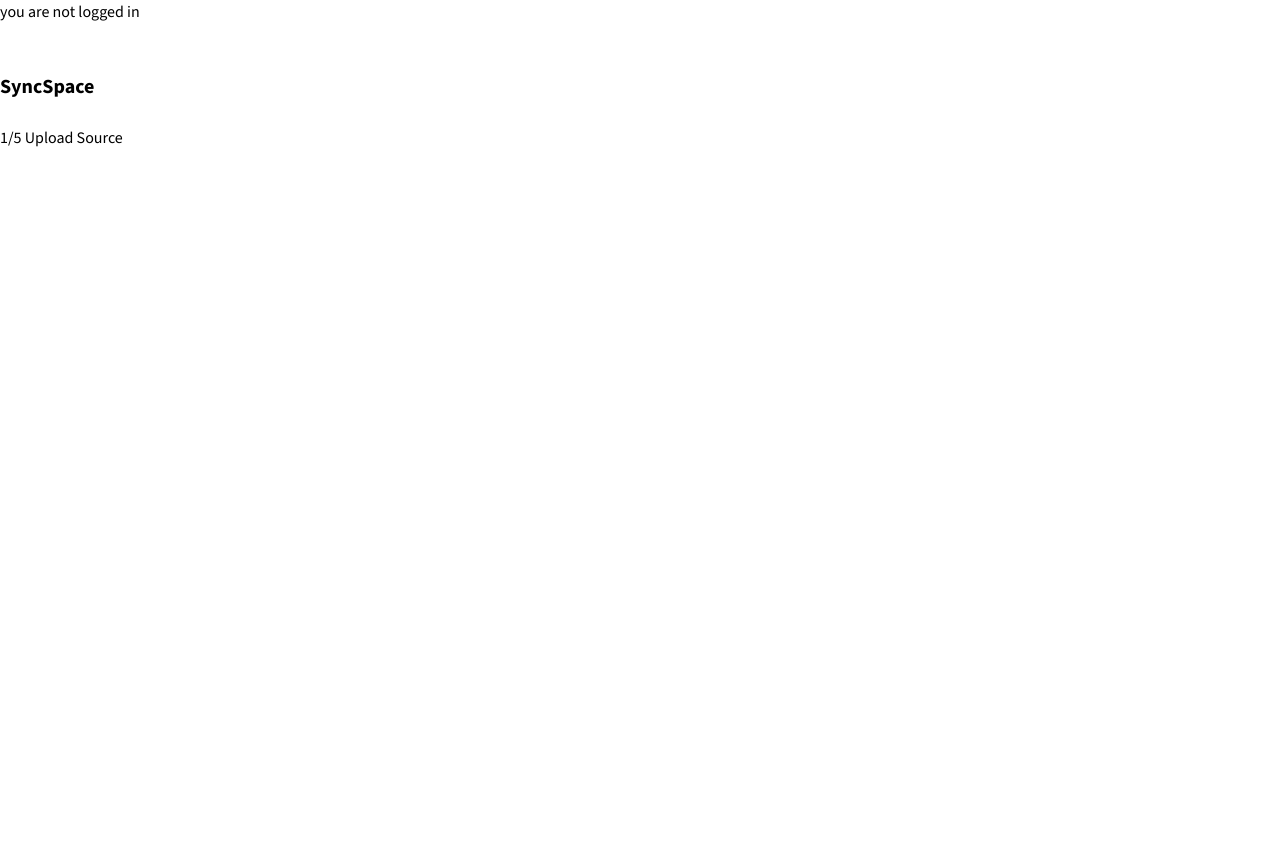
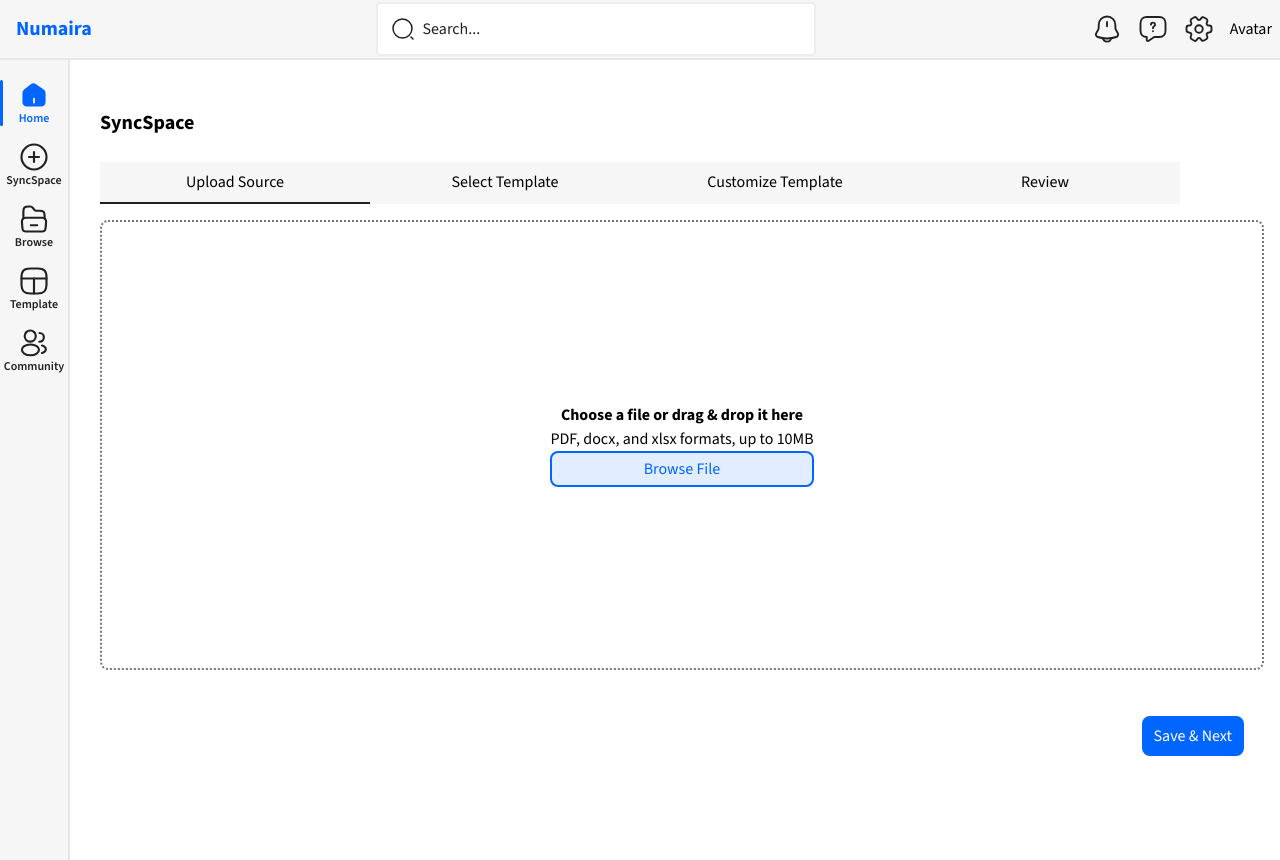
Before and after one commit to frankz2020/numaira, a Next.js app in the folder digitdove_app/: page /pages/create in a window 1280 px wide. Before the commit this address had no page. Before the commit the page ends 800 px from the top, so only its background shows below. Built offline with nearby package versions, Linux system fonts and the light colour scheme.

Commit message:
update sync space

```diff
--- a/digitdove_app/next.config.mjs
+++ b/digitdove_app/next.config.mjs
@@ -14,6 +14,7 @@
           test: /\.svg$/,
           use: ['@svgr/webpack'],
         });
+        config.resolve.alias.canvas = false;
         return config;
       },
 };
--- a/digitdove_app/src/app/components/NavButton.tsx
+++ b/digitdove_app/src/app/components/NavButton.tsx
@@ -42,6 +42,7 @@
   flex-direction: column;
   align-items: center;
   cursor: pointer;
+  width: 100%;
 `;
 
 const NavButton: React.FC<NavButtonProps> = ({
--- a/digitdove_app/src/app/components/SideNav.tsx
+++ b/digitdove_app/src/app/components/SideNav.tsx
@@ -57,7 +57,7 @@
     <>
       {/* Side Navbar */}
       <div
-        className="flex flex-col p-1 h-full gap-4 border-r-2 pt-5"
+        className="flex flex-col h-full gap-4 border-r-2 pt-5"
         style={{
           borderColor: theme.neutual200,
           backgroundColor: theme.neutral100,
@@ -78,7 +78,7 @@
           SvgIcon={HomeSVG}
         />
         <NavButton
-          name="Create"
+          name="SyncSpace"
           highlightDirection={HighlightDirection.Left}
           selected={selectedBtn == ButtonOptions.Create}
           onClick={() => {
--- a/digitdove_app/src/app/components/TopNav.tsx
+++ b/digitdove_app/src/app/components/TopNav.tsx
@@ -44,7 +44,7 @@
             }}
             className="cursor-pointer p-2"
           >
-            DigitDove
+            Numaira
           </div>
           <SearchBar />
           <div className="flex justify-between gap-4 items-center">
--- a/digitdove_app/src/app/pages/create/page.tsx
+++ b/digitdove_app/src/app/pages/create/page.tsx
@@ -1,17 +1,72 @@
 "use client";
+
 import React, { useState } from "react";
 import { TitleText } from "@/app/components/generalStyleComponents";
+import ProcessBar from "./processBar";
+import { useTheme } from "@/app/providers/ThemeContext";
+import { useFormat } from "@/app/providers/FormatContext";
+import styled from "styled-components";
 
-enum Stages {
+export enum Stages {
   UploadSource,
   SelectTemplate,
-  CustomizeTemplate,
+  AssociateAndSync,
   Review,
-  Publish,
 }
+
+const FileInput = styled.input`
+  display: none;
+`;
+
+const UploadContainer = styled.div`
+  min-height: 450px;
+  border: 2px dotted ${(props) => props.theme.neutral700};
+  border-radius: ${(props) => props.format.roundmd};
+  display: flex;
+  justify-content: center;
+  align-items: center;
+  margin-top: 1rem;
+  margin-right: 1rem;
+  padding: 20px;
+  text-align: center;
+`;
+
+const FileInfo = styled.div`
+  display: flex;
+  align-items: center;
+`;
+
+const Avatar = styled.div`
+  width: 45px;
+  height: 45px;
+  border-radius: 50%;
+  background-color: ${(props) => props.theme.primary};
+  display: flex;
+  justify-content: center;
+  align-items: center;
+  color: #fff;
+  font-size: 20px;
+  margin-right: 10px;
+`;
+
 const SyncSpace = () => {
+  const [stage, setStage] = useState(Stages.UploadSource);
+  const [file, setFile] = useState<File | null>(null);
+  const { theme } = useTheme();
+  const { format } = useFormat();
 
-  const [stage, setStage] = useState(Stages.UploadSource);
+  const handleFileChange = (e: React.ChangeEvent<HTMLInputElement>) => {
+    const selectedFile = e.target.files ? e.target.files[0] : null;
+    if (selectedFile != null && selectedFile.type === "application/pdf") {
+      setFile(selectedFile);
+    }
+  };
+
+  const handleClick = () => {
+    const fileInput = document.getElementById("fileInput") as HTMLInputElement;
+    fileInput.click();
+  };
+
   let stageText = "";
   switch (stage) {
     case Stages.UploadSource:
@@ -20,23 +75,102 @@
     case Stages.SelectTemplate:
       stageText = "Select Template";
       break;
-    case Stages.CustomizeTemplate:
-      stageText = "Customize Template";
+    case Stages.AssociateAndSync:
+      stageText = "Associate and Sync";
       break;
     case Stages.Review:
       stageText = "Review";
-      break;
-    case Stages.Publish:
-      stageText = "Publish";
       break;
     default:
       stageText = "";
   }
 
   return (
-    <div>
+    <div className="h-100">
       <TitleText>SyncSpace</TitleText>
-      <div>{stage + 1}/5 {stageText}</div>
+      <ProcessBar stage={stage} setStage={setStage} />
+      <section className="mt-2" style={{ height: "60vh" }}>
+        {stage === Stages.UploadSource && (
+          <UploadContainer theme={theme} format={format}>
+            <FileInput
+              id="fileInput"
+              type="file"
+              accept="application/pdf"
+              onChange={handleFileChange}
+            />
+            {file ? (
+              <FileInfo>
+                <Avatar theme={theme}>
+                  {file.name.charAt(0).toUpperCase()}
+                </Avatar>
+                <span>{file.name}</span>
+              </FileInfo>
+            ) : (
+              <div className="flex flex-col justify-center">
+                <div className="font-bold">
+                  Choose a file or drag & drop it here
+                </div>
+                PDF, docx, and xlsx formats, up to 10MB
+                <button
+                  onClick={handleClick}
+                  className="py-1"
+                  style={{
+                    backgroundColor: theme.brand,
+                    border: `${"2px solid " + theme.brand500}`,
+                    borderRadius: format.roundmd,
+                    color: theme.brand500,
+                    cursor: "pointer",
+                  }}
+                >
+                  Browse File
+                </button>
+              </div>
+            )}
+          </UploadContainer>
+        )}
+        {stage === Stages.SelectTemplate && <>Choose output template</>}
+        {stage === Stages.AssociateAndSync && <>AssociateAndSync</>}
+        {stage === Stages.Review && <>Review</>}
+      </section>
+
+      <div className=" flex flex-col justify-end">
+        <div className="flex justify-end me-5 h-100">
+          {stage > Stages.UploadSource && (
+            <button
+              className="px-3 py-2 m-4"
+              onClick={() => {
+                  setStage(stage - 1);
+              }}
+              style={{
+                backgroundColor: theme.brand,
+                color: theme.brand500,
+                borderRadius: format.roundmd,
+                border: "2px solid " + theme.brand500,
+              }}
+            >
+              Back
+            </button>
+          )}
+
+          <button
+            className="px-3 py-2 m-4"
+            onClick={() => {
+              if (stage < Stages.Review) {
+                setStage(stage + 1);
+              } else {
+                console.log("done");
+              }
+            }}
+            style={{
+              backgroundColor: theme.brand500,
+              color: theme.neutral,
+              borderRadius: format.roundmd,
+            }}
+          >
+            Save & Next
+          </button>
+        </div>
+      </div>
     </div>
   );
 };
--- /dev/null
+++ b/digitdove_app/src/app/pages/create/processBar.tsx
@@ -0,0 +1,95 @@
+import React, { useEffect, useState } from "react";
+import { Stages } from "./page";
+import { useFormat } from "@/app/providers/FormatContext";
+import { useTheme } from "@/app/providers/ThemeContext";
+import styled from "styled-components";
+const ProcessBar = (props: {
+  stage: Stages;
+  setStage: React.Dispatch<React.SetStateAction<Stages>>;
+}) => {
+  const { theme } = useTheme();
+  const { format } = useFormat();
+  const [selected, setSelected] = useState(Stages.UploadSource);
+  const stages = [
+    Stages.UploadSource,
+    Stages.SelectTemplate,
+    Stages.AssociateAndSync,
+    Stages.Review
+  ];
+
+  useEffect(() => {
+    setSelected(props.stage)
+  }, [props.stage])
+  return (
+    <div className="flex">
+      {stages.map((stage: Stages) => {
+        return (
+          <ProcessBarBrick
+            key={stage}
+            stage={stage}
+            selected={selected}
+            onPress={() => {
+              console.log("pressed");
+              setSelected(stage);
+              props.setStage(stage)
+            }}
+          />
+        );
+      })}
+    </div>
+  );
+};
+
+const ProcessBarBrick = (props: {
+  stage: Stages;
+  onPress: () => void;
+  selected: Stages;
+}) => {
+  let stageText = "";
+  const { theme } = useTheme();
+  const { format } = useFormat();
+
+  switch (props.stage) {
+    case Stages.UploadSource:
+      stageText = "Upload Source";
+      break;
+    case Stages.SelectTemplate:
+      stageText = "Select Template";
+      break;
+    case Stages.AssociateAndSync:
+      stageText = "Customize Template";
+      break;
+    case Stages.Review:
+      stageText = "Review";
+      break;
+    default:
+      stageText = "";
+  }
+
+  const StyledTopBar = styled.div`
+    background-color: ${(props) => props.theme.neutral100};
+    min-width: 270px;
+    border-bottom: 2px solid
+      ${(props) =>
+        props.selected ? props.theme.neutral1000 : props.theme.neutral100};
+    transition: all 0.3s ease;
+    padding: 0.5rem 1.25rem;
+    cursor: pointer;
+    display: flex;
+    justify-content: center;
+  `;
+
+  return (
+    <>
+      <StyledTopBar
+        theme={theme}
+        selected={props.selected >= props.stage}
+        onClick={props.onPress}
+      >
+        {stageText}
+      </StyledTopBar>
+    </>
+  );
+};
+
+export default ProcessBar;
--- a/digitdove_app/src/app/providers/GlobalContext.tsx
+++ b/digitdove_app/src/app/providers/GlobalContext.tsx
@@ -15,7 +15,7 @@
 
 export const GlobalProvider = ({ children }: { children: ReactNode }) => {
   const [user, setUser] = useState<string | null>(null);
-  const [loggedIn, setLoggedIn] = useState<Boolean>(false)
+  const [loggedIn, setLoggedIn] = useState<Boolean>(true)
   return (
     <GlobalContext.Provider value={{ user, setUser, loggedIn, setLoggedIn }}>
       {children}
--- a/digitdove_app/src/app/providers/ThemeContext.tsx
+++ b/digitdove_app/src/app/providers/ThemeContext.tsx
@@ -19,6 +19,11 @@
   neutral300: string;
   neutral700: string;
   neutral1000: string;
+  brand: string;
+  brand200: string;
+  brand500: string;
+  brand800: string;
+  brand1000: string;
   // highlightTextColor: string;
   [key: string]: string; // To support additional colors
 }
@@ -48,9 +53,11 @@
   const [theme, setTheme] = useState<Theme | null>(null);
 
   useEffect(() => {
-
     const detectColorScheme = () => {
-      if (window.matchMedia && window.matchMedia('(prefers-color-scheme: dark)').matches) {
+      if (
+        window.matchMedia &&
+        window.matchMedia("(prefers-color-scheme: dark)").matches
+      ) {
         // Dark mode colors
         setTheme({
           primary: colors.primary,
@@ -60,6 +67,12 @@
           neutral1000: colors.neutral1000,
           neutral200: colors.neutral200,
           neutral300: colors.neutral300, // Add the missing property
+
+          brand: colors.brand,
+          brand200: colors.brand200,
+          brand500: colors.brand500,
+          brand800: colors.brand800,
+          brand1000: colors.brand1000,
           // Add other colors as needed
         });
       } else {
@@ -72,6 +85,11 @@
           neutral1000: colors.neutral1000,
           neutral200: colors.neutral200,
           neutral300: colors.neutral300, // Add the missing property
+          brand: colors.brand,
+          brand200: colors.brand200,
+          brand500: colors.brand500,
+          brand800: colors.brand800,
+          brand1000: colors.brand1000,
           // Add other colors as needed
         });
       }
@@ -79,13 +97,21 @@
     detectColorScheme();
 
     // Listen for changes in color scheme
-    window.matchMedia('(prefers-color-scheme: dark)').addEventListener('change', detectColorScheme);
-    window.matchMedia('(prefers-color-scheme: light)').addEventListener('change', detectColorScheme);
+    window
+      .matchMedia("(prefers-color-scheme: dark)")
+      .addEventListener("change", detectColorScheme);
+    window
+      .matchMedia("(prefers-color-scheme: light)")
+      .addEventListener("change", detectColorScheme);
 
     // Cleanup event listeners on unmount
     return () => {
-      window.matchMedia('(prefers-color-scheme: dark)').removeEventListener('change', detectColorScheme);
-      window.matchMedia('(prefers-color-scheme: light)').removeEventListener('change', detectColorScheme);
+      window
+        .matchMedia("(prefers-color-scheme: dark)")
+        .removeEventListener("change", detectColorScheme);
+      window
+        .matchMedia("(prefers-color-scheme: light)")
+        .removeEventListener("change", detectColorScheme);
     };
   }, []);
 
@@ -103,7 +129,10 @@
       "--background-color",
       theme.neutral
     );
-    document.documentElement.style.setProperty("--text-color", theme.neutral1000);
+    document.documentElement.style.setProperty(
+      "--text-color",
+      theme.neutral1000
+    );
   }
 
   if (!theme) {
--- a/digitdove_app/src/app/theme/Color.json
+++ b/digitdove_app/src/app/theme/Color.json
@@ -10,6 +10,18 @@
     "neutual200_dark": "#444444",
     "neutral700_dark": "#ADADAD",
     "neutral1000_dark": "#FFFFFF",
-    "primary_dark": "#4E95FF"
+    "primary_dark": "#4E95FF",
+
+    "brand": "#E2EEFF",
+    "brand200": "#7FB2FF",
+    "brand500": "#0066FF",
+    "brand800": "#003589",
+    "brand1000": "#001331",
+    "brand0_dark": "#002355",
+    "brand200_dark": "#A1C7FF",
+    "brand500_dark": "#5598FD",
+    "brand800_dark": "#7FB2FF",
+    "brand1000_dark": "#E2EEFF"
+
 
   }
--- a/digitdove_app/src/app/theme/Space.json
+++ b/digitdove_app/src/app/theme/Space.json
@@ -1,5 +1,5 @@
 {
-    "sideNavbarWidth": "7%",
+    "sideNavbarWidth": "10%",
     "maxSideNavbarWidth": "100px",
     "minSideNavbarWidth": "70px",
     "topNavbarHeight": "7%",
```
Also changed, not shown: digitdove_app/package.json (+8 -4 lines), 1 other file (tests, documents, lock files or other folders).
